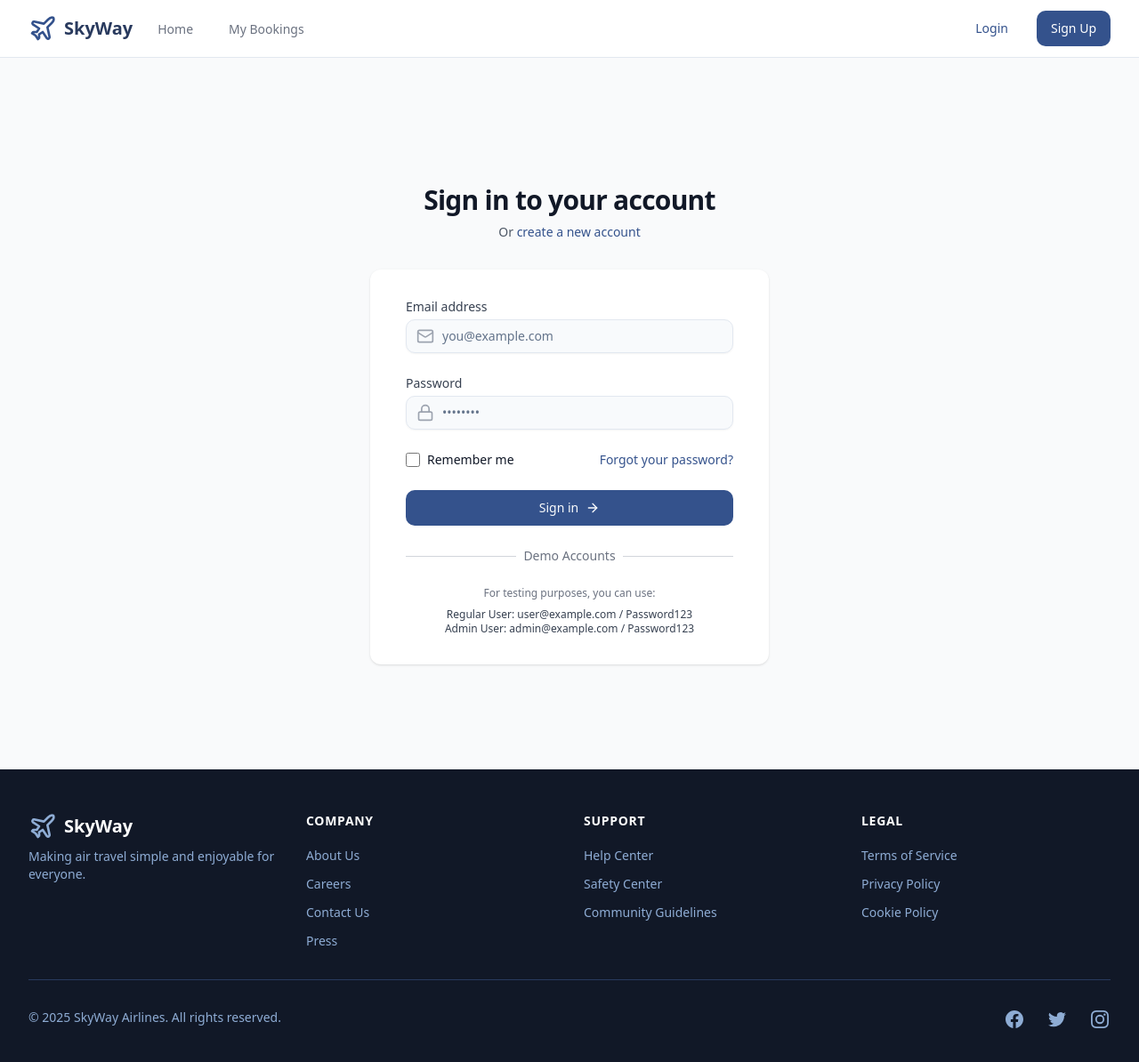
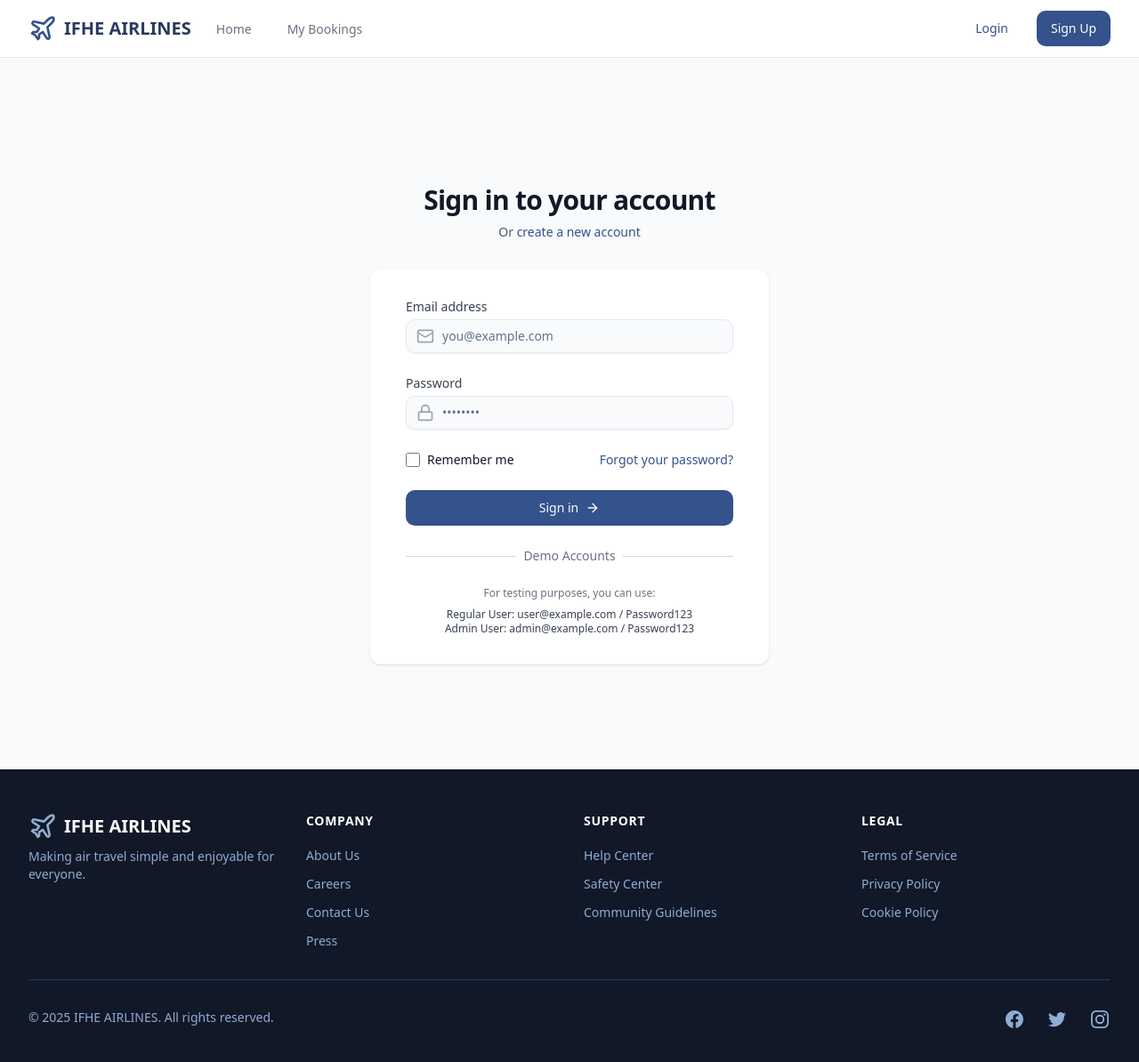
Before and after one commit to N3rdykid/ifhe-airlines, a React (Vite) app: page /login in a window 1280 px wide. Shown: the top 1194 px of the page at 89% size. Built offline with nearby package versions, Linux system fonts and the light colour scheme.

Commit message:
Rename airline to IFHE AIRLINES
Rename the airline name in the code to IFHE AIRLINES.

```diff
--- a/src/components/Footer.tsx
+++ b/src/components/Footer.tsx
@@ -1,4 +1,3 @@
-
 import { Plane } from 'lucide-react';
 
 const Footer = () => {
@@ -9,7 +8,7 @@ const Footer = () => {
           <div className="md:col-span-1">
             <div className="flex items-center">
               <Plane className="h-8 w-8 text-airline-300" />
-              <span className="ml-2 text-xl font-semibold text-white">SkyWay</span>
+              <span className="ml-2 text-xl font-semibold text-white">IFHE AIRLINES</span>
             </div>
             <p className="mt-2 text-sm text-airline-300">
               Making air travel simple and enjoyable for everyone.
@@ -47,7 +46,7 @@ const Footer = () => {
 
         <div className="mt-8 border-t border-airline-800 pt-8 flex flex-col md:flex-row justify-between">
           <p className="text-airline-300 text-sm">
-            &copy; {new Date().getFullYear()} SkyWay Airlines. All rights reserved.
+            &copy; {new Date().getFullYear()} IFHE AIRLINES. All rights reserved.
           </p>
           <div className="flex space-x-6 mt-4 md:mt-0">
             <a href="#" className="text-airline-300 hover:text-white">
--- a/src/components/Navbar.tsx
+++ b/src/components/Navbar.tsx
@@ -14,7 +14,7 @@ const Navbar = () => {
           <div className="flex">
             <Link to="/" className="flex-shrink-0 flex items-center">
               <Plane className="h-8 w-8 text-airline-600" />
-              <span className="ml-2 text-xl font-semibold text-airline-800">SkyWay</span>
+              <span className="ml-2 text-xl font-semibold text-airline-800">IFHE AIRLINES</span>
             </Link>
             <div className="hidden sm:ml-6 sm:flex sm:space-x-8">
               <Link
--- a/src/components/hero/HeroSection.tsx
+++ b/src/components/hero/HeroSection.tsx
@@ -11,7 +11,7 @@ const HeroSection = ({ children }: HeroSectionProps) => {
       <div className="max-w-7xl mx-auto px-4 sm:px-6 lg:px-8">
         <div className="text-center max-w-3xl mx-auto">
           <h1 className="text-4xl font-bold tracking-tight sm:text-5xl mb-4">
-            Explore the World with SkyWay
+            Explore the World with IFHE AIRLINES
           </h1>
           <p className="text-xl text-airline-200 mb-8">
             Book your flights easily, travel comfortably, create unforgettable memories.
--- a/src/pages/AdminDashboard.tsx
+++ b/src/pages/AdminDashboard.tsx
@@ -44,7 +44,7 @@ interface FlightFormData {
 
 const initialFormData: FlightFormData = {
   flightNumber: '',
-  airline: 'SkyWay',
+  airline: 'IFHE AIRLINES',
   source: '',
   destination: '',
   departureDate: '',
```
